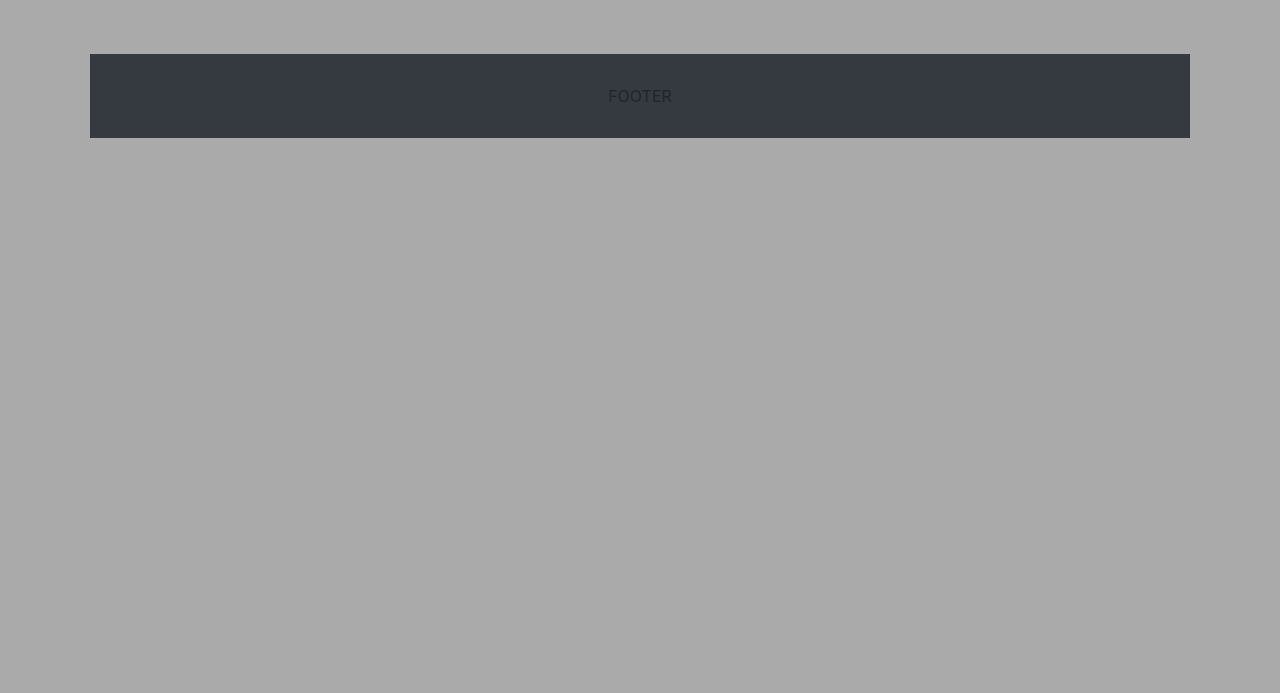
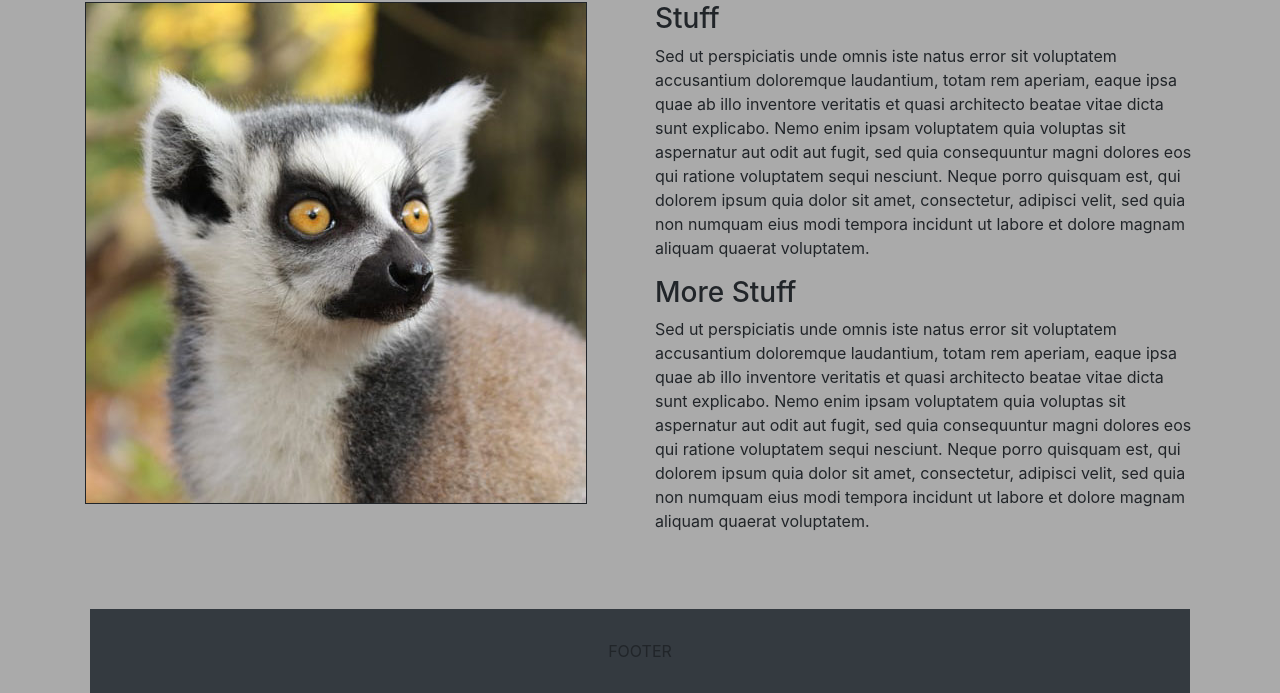
Before and after one commit to jonafi/jonafi.github.io, a plain HTML site: page index.html in a window 1280 px wide. Shown: the part 110-803 px from the top of the page. Drawn offline with nearby package versions, Linux system fonts and the light colour scheme.

Commit message:
first attempt at about Me content

```diff
--- a/css/style.css
+++ b/css/style.css
@@ -11,3 +11,6 @@ footer
     margin:60px 90px 0 90px;
 
 }
+.profile-pic{
+    border:1px solid #212529;
+}
--- a/index.html
+++ b/index.html
@@ -37,6 +37,17 @@
 
   <main class="container">
     <h1>About Me</h1>
+  <div class="row">
+   <div class="col-md-6">
+     <img src="about-me.jpg" class="img-fluid profile-pic" alt="Responsive image">
+    </div>
+   <div class="col-md-6">
+     <h3>Stuff</h3>
+      <p>Sed ut perspiciatis unde omnis iste natus error sit voluptatem accusantium doloremque laudantium, totam rem aperiam, eaque ipsa quae ab illo inventore veritatis et quasi architecto beatae vitae dicta sunt explicabo. Nemo enim ipsam voluptatem quia voluptas sit aspernatur aut odit aut fugit, sed quia consequuntur magni dolores eos qui ratione voluptatem sequi nesciunt. Neque porro quisquam est, qui dolorem ipsum quia dolor sit amet, consectetur, adipisci velit, sed quia non numquam eius modi tempora incidunt ut labore et dolore magnam aliquam quaerat voluptatem.</p>
+     <h3>More Stuff</h3>
+      <p>Sed ut perspiciatis unde omnis iste natus error sit voluptatem accusantium doloremque laudantium, totam rem aperiam, eaque ipsa quae ab illo inventore veritatis et quasi architecto beatae vitae dicta sunt explicabo. Nemo enim ipsam voluptatem quia voluptas sit aspernatur aut odit aut fugit, sed quia consequuntur magni dolores eos qui ratione voluptatem sequi nesciunt. Neque porro quisquam est, qui dolorem ipsum quia dolor sit amet, consectetur, adipisci velit, sed quia non numquam eius modi tempora incidunt ut labore et dolore magnam aliquam quaerat voluptatem.</p>
+  </div>
+  </div>
   </main>
 
 
```
